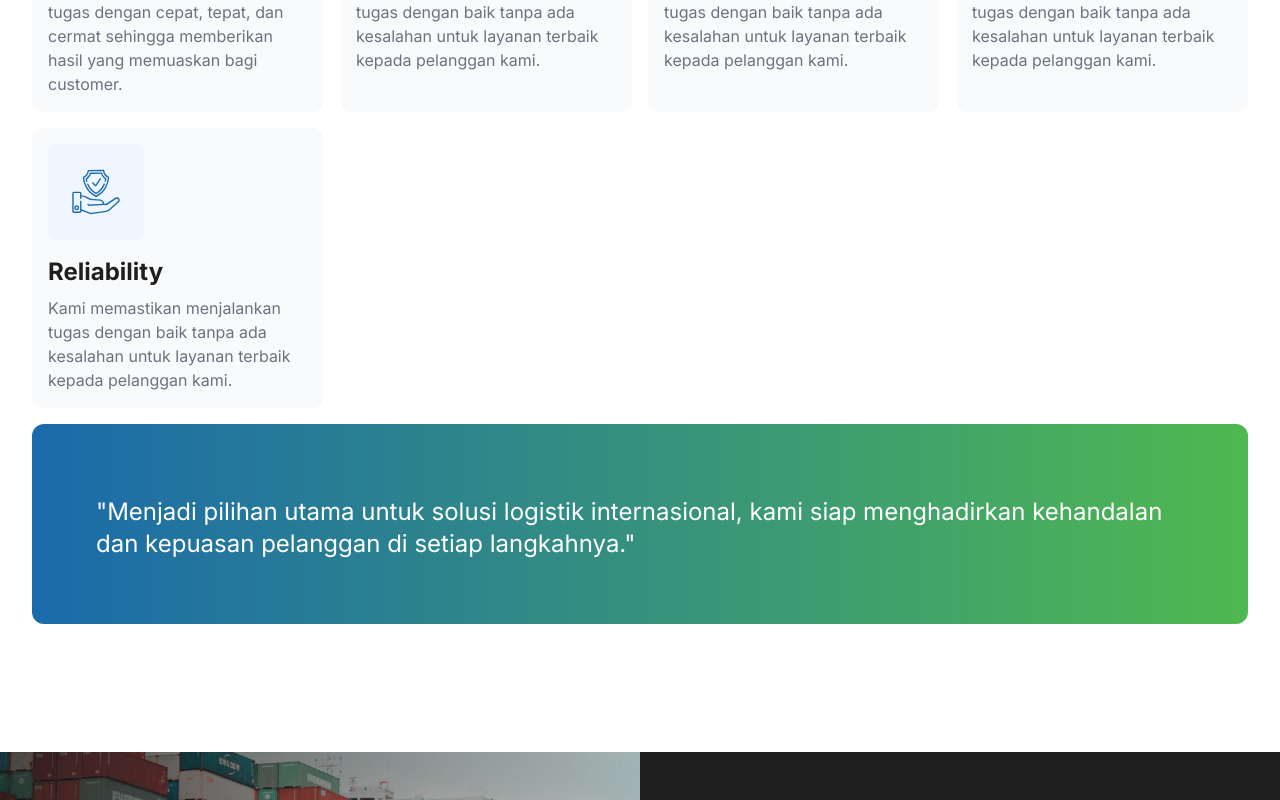
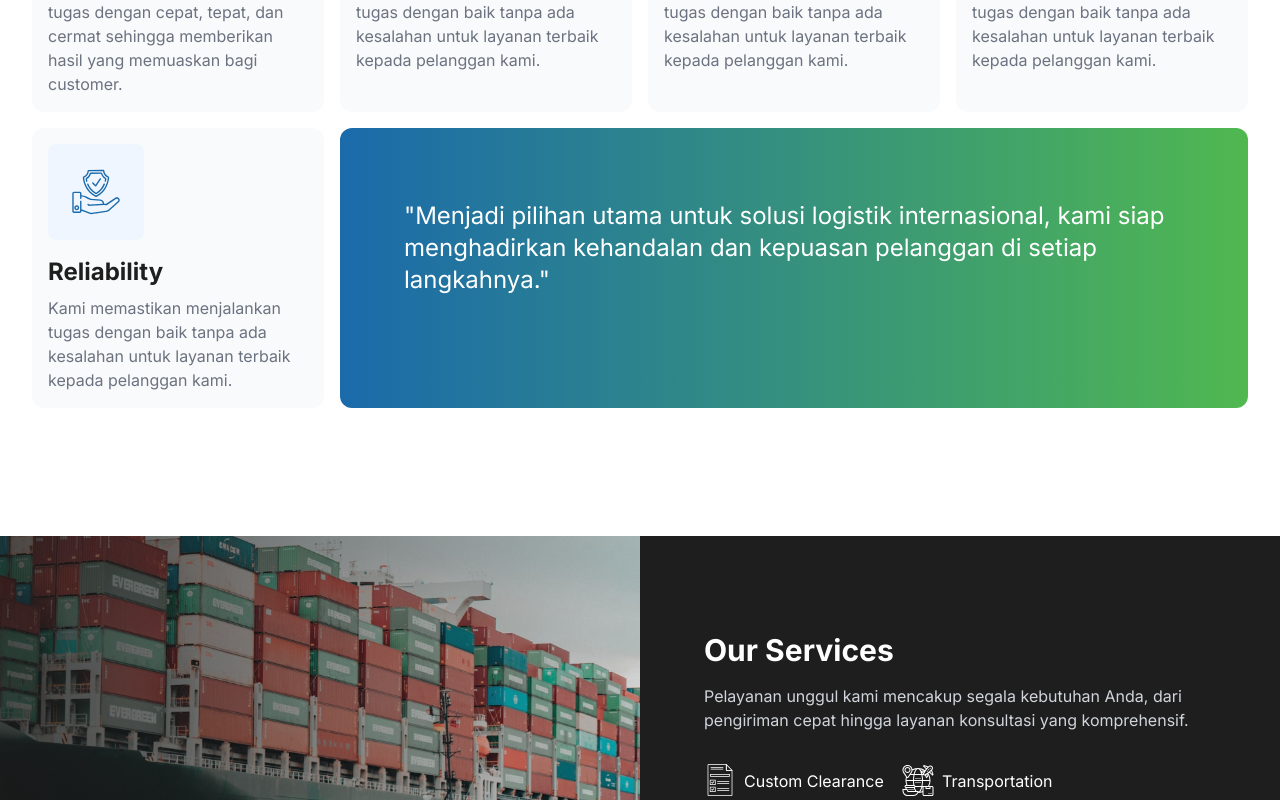
Before and after one commit to Fantocaa/aml-nextjs, a Next.js app: page / in a window 1280 px wide. Shown: the part 1400-2200 px from the top of the page. Built offline with nearby package versions, Linux system fonts and the light colour scheme.

Commit message:
Update 0.2.2

```diff
--- a/components/whychooseus/whychooseus.tsx
+++ b/components/whychooseus/whychooseus.tsx
@@ -159,7 +159,7 @@ const WhyChooseUs = () => {
               </p>
             </div>
           </div>
-          <div className="flex flex-col items-start gap-4 bg-gradient-to-r from-blueaml-500 to-greenaml-500 p-8 md:p-16 rounded-xl col-span-4 ">
+          <div className="flex flex-col items-start gap-4 bg-gradient-to-r from-blueaml-500 to-greenaml-500 p-8 md:p-16 rounded-xl col-span-4 md:col-span-3 ">
             <p className="mt-2 text-white text-xl md:text-2xl leading-relaxed">
               &quot;Menjadi pilihan utama untuk solusi logistik internasional,
               kami siap menghadirkan kehandalan dan kepuasan pelanggan di setiap
```
